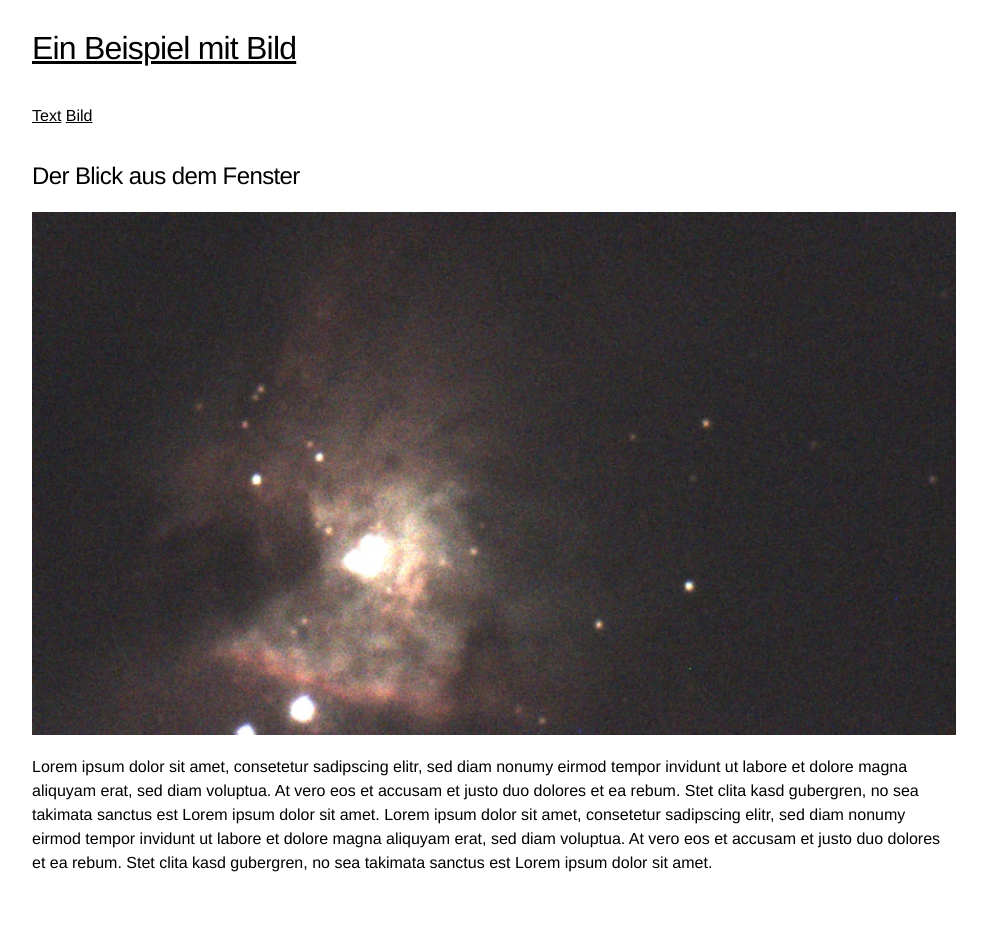
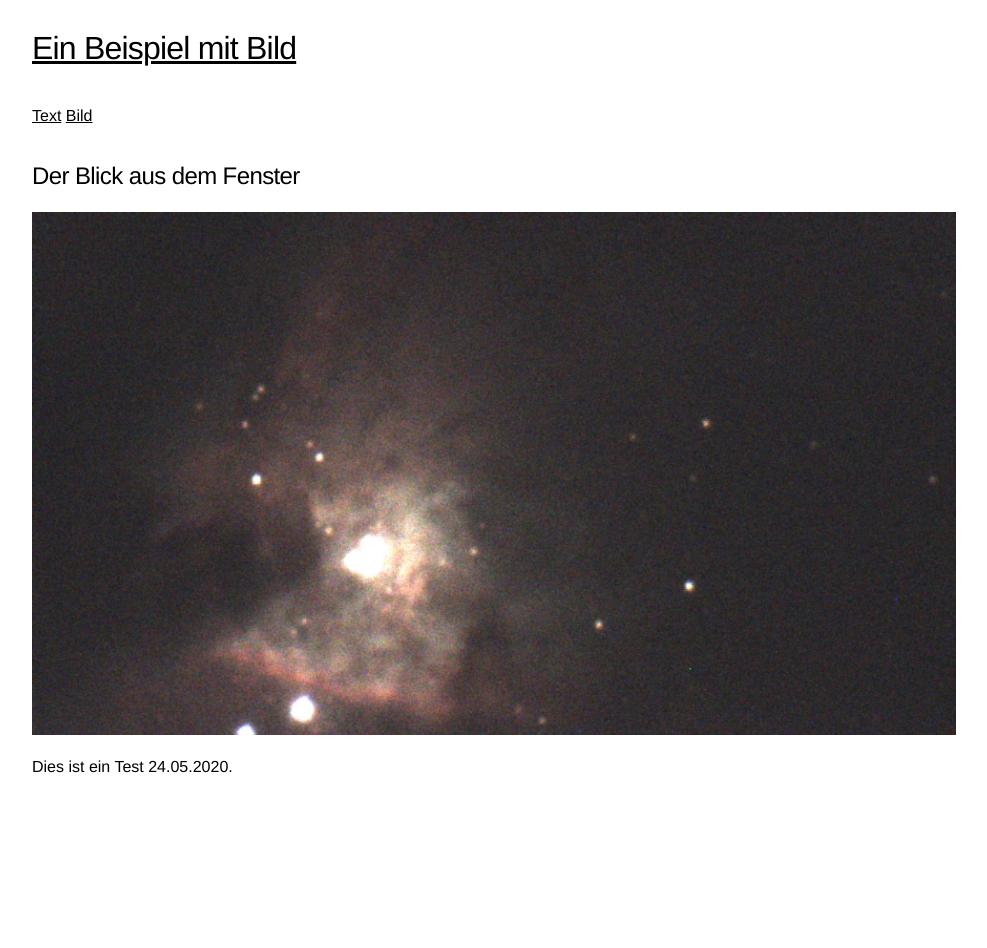
Before and after one commit to PGreulich/PGreulich.github.io, a Jekyll site: the page built from image.md, in a window 1280 px wide. Shown: the whole page, without its empty margins (146-1133 px from the left). Built offline with Jekyll 4.4.1, drawn with Linux system fonts in a browser that asks for light colours; our own code applies the rules of GitHub Pages for plain Markdown files.

Commit message:
Update image.md

```diff
--- a/image.md
+++ b/image.md
@@ -6,4 +6,4 @@ title: Ein Beispiel mit Bild
 
 ![Dies ist ein Beispielbild.](assets/images/000136915.jpg)
 
-Lorem ipsum dolor sit amet, consetetur sadipscing elitr, sed diam nonumy eirmod tempor invidunt ut labore et dolore magna aliquyam erat, sed diam voluptua. At vero eos et accusam et justo duo dolores et ea rebum. Stet clita kasd gubergren, no sea takimata sanctus est Lorem ipsum dolor sit amet. Lorem ipsum dolor sit amet, consetetur sadipscing elitr, sed diam nonumy eirmod tempor invidunt ut labore et dolore magna aliquyam erat, sed diam voluptua. At vero eos et accusam et justo duo dolores et ea rebum. Stet clita kasd gubergren, no sea takimata sanctus est Lorem ipsum dolor sit amet.
+Dies ist ein Test 24.05.2020.
```
